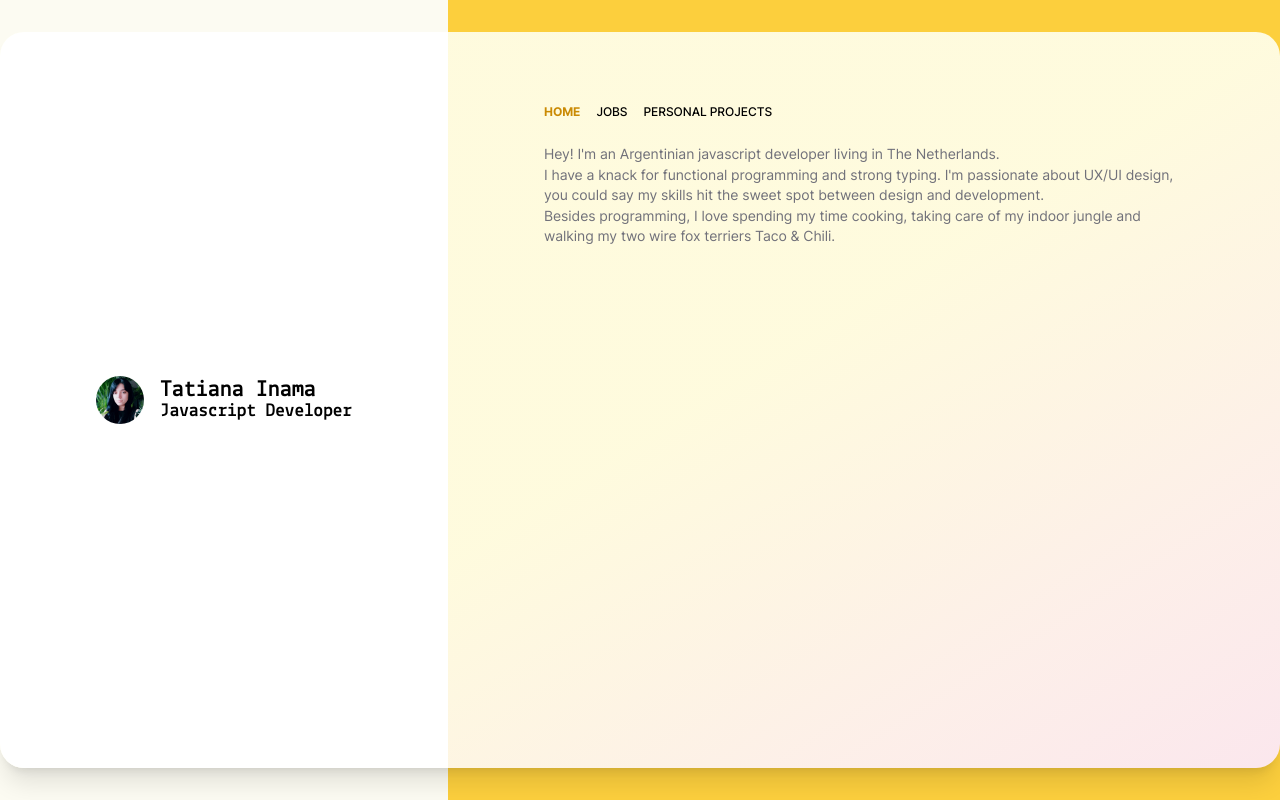
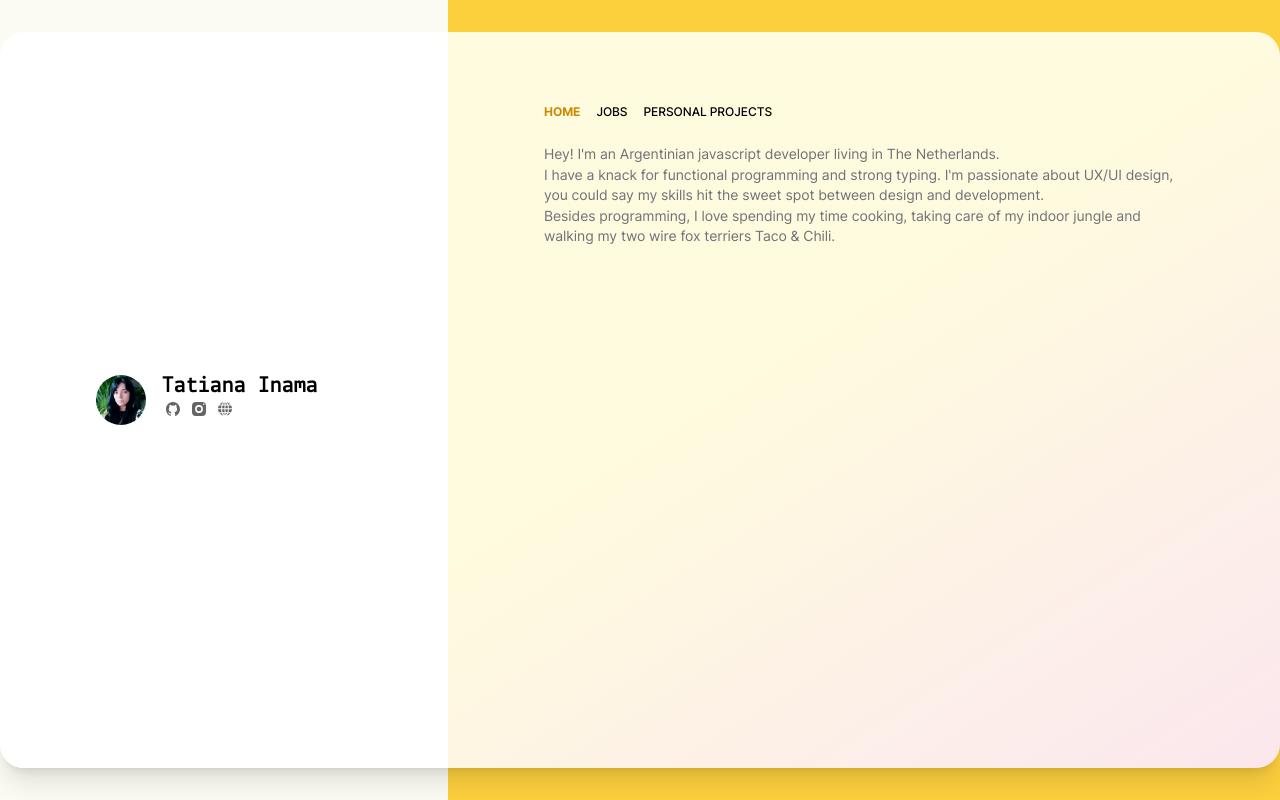
Before and after one commit to tatianainama/portfolio, a Next.js app: page / in a window 1280 px wide. Built offline with nearby package versions, Linux system fonts and the light colour scheme.

Commit message:
Add socials and rename Avatar component to Profile

```diff
--- a/components/Avatar/Avatar.module.css
+++ /dev/null
@@ -1,15 +0,0 @@
-.avatarContainer {
-  @apply flex items-center space-x-4;
-}
-
-.profilePicture {
-  @apply rounded-full;
-}
-
-.avatarTitle {
-  @apply text-2xl leading-none whitespace-nowrap;
-}
-
-.avatarTitle small {
-  @apply block;
-}
--- a/components/Avatar/index.tsx
+++ /dev/null
@@ -1,22 +0,0 @@
-import { FC } from 'react'
-import Image from 'next/image'
-import profile from '../../public/images/pf.jpg'
-
-import styles from './Avatar.module.css'
-
-const Avatar: FC = () => (
-  <div className={styles.avatarContainer}>
-    <Image
-      className={styles.profilePicture}
-      src={profile}
-      alt="Tatiana Inama profile picture"
-      width={50}
-      height={50}
-    />
-    <h1 className={styles.avatarTitle}>
-      Tatiana Inama<small>Javascript Developer</small>
-    </h1>
-  </div>
-)
-
-export default Avatar
--- a/components/Layout/index.tsx
+++ b/components/Layout/index.tsx
@@ -1,7 +1,7 @@
 import Head from 'next/head'
 import { FC } from 'react'
 import Navigation from '@/components/Navigation'
-import Avatar from '@/components/Avatar'
+import Profile from '@/components/Profile'
 import styles from './Layout.module.css'
 
 type Layout = {
@@ -24,7 +24,7 @@ const Layout: FC<Layout> = ({
 
       <header className={styles.header}>
         <div className={styles.headerContent}>
-          <Avatar />
+          <Profile />
         </div>
       </header>
 
--- /dev/null
+++ b/components/Profile/Profile.module.css
@@ -0,0 +1,31 @@
+.profileContainer {
+  @apply flex items-center space-x-4;
+}
+
+.profilePicture {
+  @apply rounded-full;
+}
+
+.profileTitle {
+  @apply text-2xl leading-none whitespace-nowrap;
+}
+
+.profileTitle small {
+  @apply block;
+}
+
+.profileNav ul {
+  @apply flex space-x-1;
+}
+
+.profileNav a {
+  @apply p-1 inline-block;
+}
+
+.profileNav a:hover svg {
+  @apply opacity-100;
+}
+
+.profileNav a svg {
+  @apply opacity-60;
+}
--- /dev/null
+++ b/components/Profile/index.tsx
@@ -0,0 +1,57 @@
+import { FC } from 'react'
+import Link from 'next/link'
+import Image from 'next/image'
+import profile from '../../public/images/pf.jpg'
+
+import styles from './Profile.module.css'
+import Github from '../Icon/Github'
+import Instagram from '../Icon/Instagram'
+import Globe from '../Icon/Globe'
+
+const Profile: FC = () => (
+  <div className={styles.profileContainer}>
+    <Image
+      className={styles.profilePicture}
+      src={profile}
+      alt="Tatiana Inama profile picture"
+      width={50}
+      height={50}
+    />
+    <div>
+      <h1 className={styles.profileTitle}>Tatiana Inama</h1>
+      <nav className={styles.profileNav}>
+        <ul>
+          <li>
+            <a
+              href="https://github.com/tatianainama/"
+              target="_blank"
+              rel="noreferrer"
+              title="Github"
+            >
+              <Github size={14} />
+            </a>
+          </li>
+          <li>
+            <a
+              href="https://instagram.com/inamatatiana/"
+              target="_blank"
+              rel="noreferrer"
+              title="Instagram"
+            >
+              <Instagram size={14} />
+            </a>
+          </li>
+          <li>
+            <Link href="/">
+              <a title="Website">
+                <Globe size={14} />
+              </a>
+            </Link>
+          </li>
+        </ul>
+      </nav>
+    </div>
+  </div>
+)
+
+export default Profile
```
